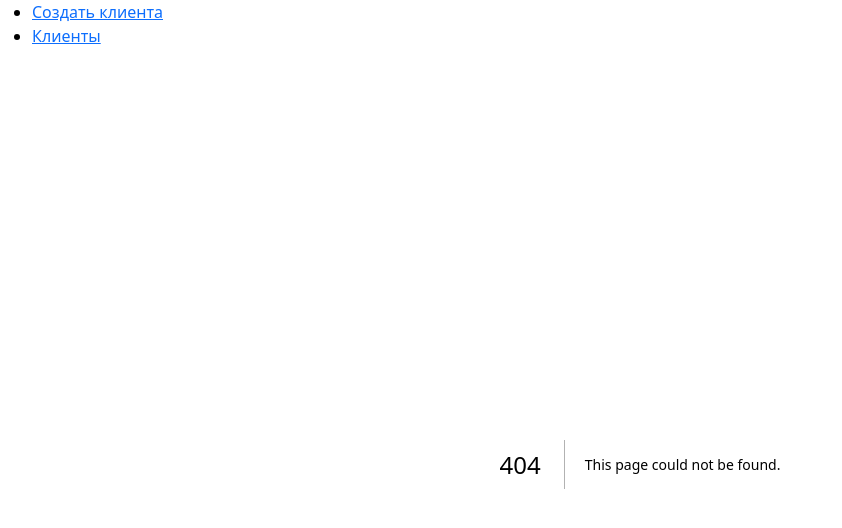
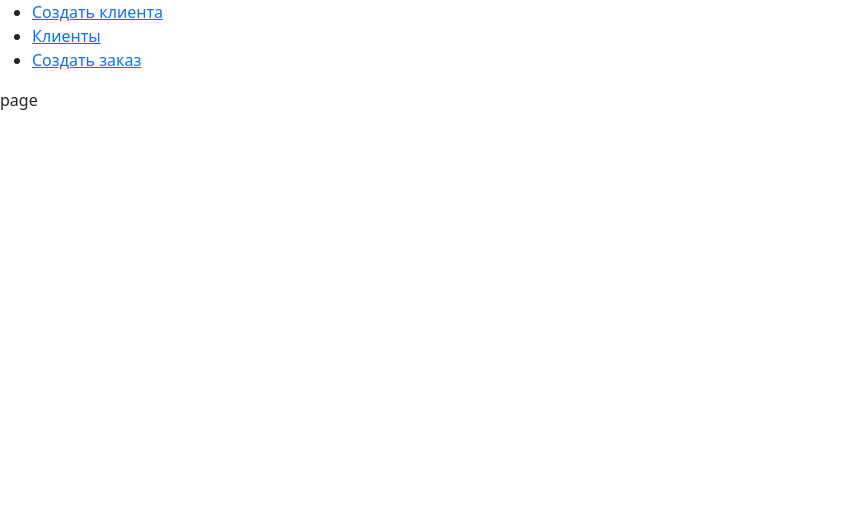
Before and after one commit to stz777/crm-mif, a Next.js app: page /leads/create in a window 1280 px wide. Before the commit this address had no page. Shown: the top 528 px of the page, without its empty margins (0-842 px from the left). Built offline with nearby package versions, Linux system fonts and the light colour scheme.

Commit message:
create empty page

```diff
--- a/src/app/layout.tsx
+++ b/src/app/layout.tsx
@@ -13,6 +13,7 @@ export default function RootLayout({
           <ul>
             <li><Link href="/clients/create">Создать клиента</Link></li>
             <li><Link href="/clients/get">Клиенты</Link></li>
+            <li><Link href="/leads/create">Создать заказ</Link></li>
           </ul>
         </header>
         {children}</body>
--- /dev/null
+++ b/src/app/leads/create/page.tsx
@@ -0,0 +1,3 @@
+export default function Page(){
+    return <>page</>
+}
```
